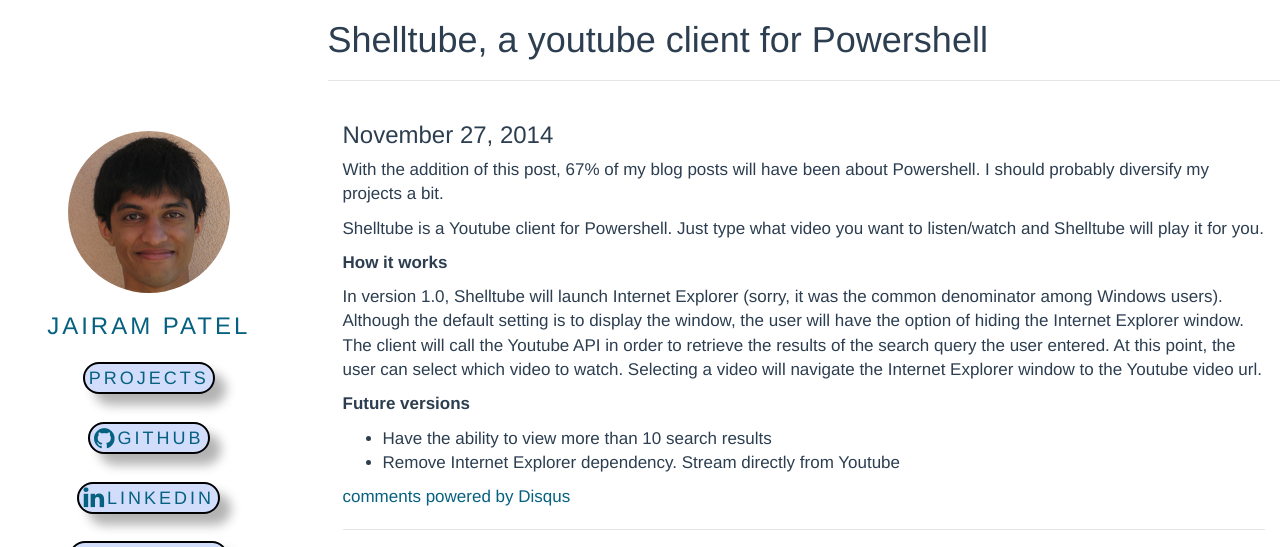
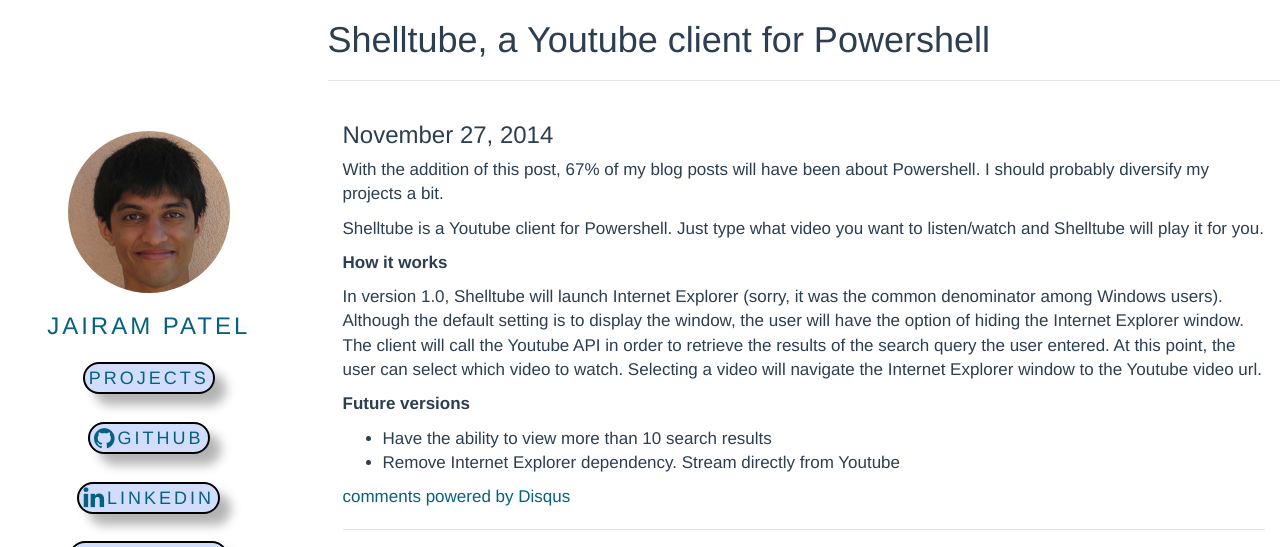
Before and after one commit to jairampatel/jairampatel.github.io, a Jekyll site: the page built from _posts/2014-11-27-shelltube-a-youtube-client-for-powershell.md, in a window 1280 px wide, cut to the strip 0-547 px from the top of the page. Built offline with Jekyll 4.4.1, drawn with Linux system fonts in a browser that asks for light colours; nearby versions of some CDN libraries; comment, search, counter and statistics services are not loaded.

```diff
--- a/_posts/2014-11-27-shelltube-a-youtube-client-for-powershell.md
+++ b/_posts/2014-11-27-shelltube-a-youtube-client-for-powershell.md
@@ -1,6 +1,6 @@
 ---
 layout: post
-title: "Shelltube, a youtube client for Powershell"
+title: "Shelltube, a Youtube client for Powershell"
 ---
 
 With the addition of this post, 67% of my blog posts will have been about Powershell. I should probably diversify my projects a bit.
```
